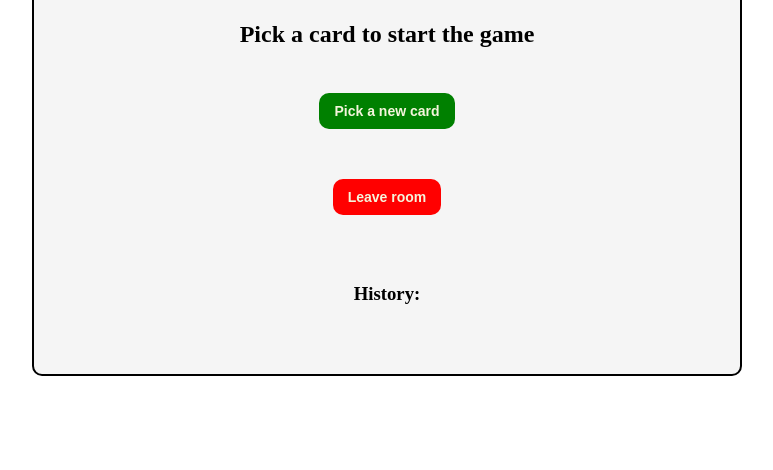
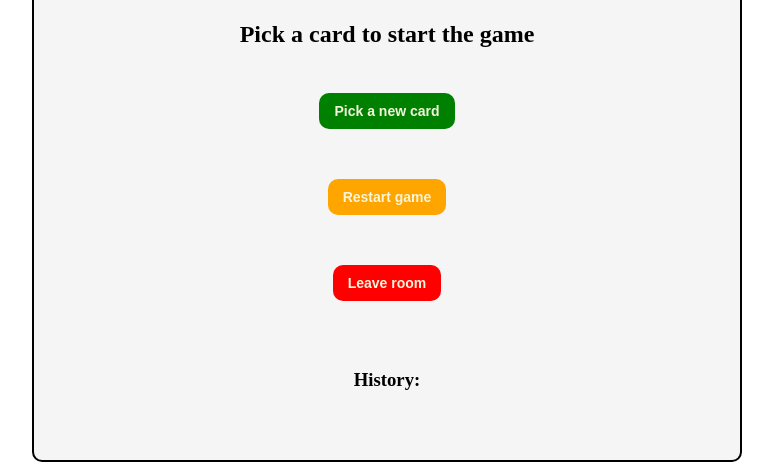
Before and after one commit to OMP404/Distributed-project, a Flask app: template templates/room.html in a window 1280 px wide. Shown: the part 346-816 px from the top of the page, without its empty margins (253-1026 px from the left). Before the commit the page ends 722 px from the top, so only its background shows below. Run offline with Flask 2, Linux system fonts and the light colour scheme; the template is opened without the code that fills it, so the values that code supplies are empty; some libraries are stand-ins or nearby versions; grey boxes are pictures that could not be loaded.

Commit message:
Added option for restarting game

```diff
--- a/main.py
+++ b/main.py
@@ -2,9 +2,6 @@ from flask import Flask, render_template, request, session, redirect, url_for
 from flask_socketio import join_room, leave_room, send, SocketIO, emit
 import random
 from string import ascii_uppercase
-
-from flask import Flask, redirect, render_template, request, session, url_for
-from flask_socketio import SocketIO, join_room, leave_room, send
 
 app = Flask(__name__)
 app.config["SECRET_KEY"] = "hjhjsdahhds"
@@ -30,8 +27,6 @@ challenges = [
 
 def challenge_generator(number):
     return challenges[number-1]
-
-# testing stuff
 
 
 def create_card_deck():
@@ -118,14 +113,38 @@ def message(data):
 
     content = {
         "name": session.get("name"),
-        "message": data["data"]
+        "message": ""
     }
-    send(content, to=room)
-    rooms[room]["messages"].append(content)
-    # if message is a card action (not user has left/joined) delete that card from the deck
-    if not data["data"].startswith("has"):
-        print("Deleting card from deck")
-        rooms[room]["deck"].pop()
+
+    #if restart message was received
+    if data["data"].startswith("RESTART"):
+        #send restart message
+        content["message"] = data["data"]
+        send(content, to=room)
+        rooms[room]["messages"].append(content)
+        #send new deck as a message
+        new_deck = create_card_deck()
+        random.shuffle(new_deck)
+        rooms[room]["deck"] = new_deck
+        #empty message
+        content["message"] = ""
+        #add new cards to message as string
+        for card in new_deck:
+            content["message"] = content["message"] + str(card) + ";"
+        #replace ' with "
+        content["message"] = content["message"].replace("\'", "\"")
+        print(content["message"])
+        #send new deck to the room
+        send(content, to=room)
+    #if message is not restart
+    elif data["data"].startswith("Action") or data["data"].startswith("has"):
+        content["message"] = data["data"]
+        send(content, to=room)
+        rooms[room]["messages"].append(content)
+        #if message is a card action (not user has left/joined) delete that card from the deck
+        if data["data"].startswith("Action"):
+            print("Deleting card from deck")
+            rooms[room]["deck"].pop()
 
     print(f"{session.get('name')} sent msg: {data['data']}")
 
--- a/static/css/style.css
+++ b/static/css/style.css
@@ -98,3 +98,14 @@ h2 {
     font-size: 14px;
     font-weight: 600;
 }
+
+.new_deck_button{
+    padding: 10px 15px;
+    margin: 25px 0px;
+    background-color: orange;
+    border-radius: 10px;
+    border-width: 0;
+    -webkit-text-fill-color: beige;
+    font-size: 14px;
+    font-weight: 600;
+}
--- a/templates/room.html
+++ b/templates/room.html
@@ -4,6 +4,7 @@
     <img class = "card_front" src="static/images/back-maroon.png" id="card_image"/>
     <h2 id="current_card">Pick a card to start the game</h2>
     <button class="new_card_button" onClick="pickCard()">Pick a new card</button>
+    <button class="new_deck_button" onClick="newDeck()">Restart game</button>
     <button class="leave_button" onClick="leaveRoom()">Leave room</button>
     <h3>History:</h3>
     <div class="history" id="history"></div>
@@ -17,6 +18,7 @@
 
   //function for creating a new message and displaying it in "history" div
   const createMessage = (name, msg) => {
+    if (msg.startsWith('Action') || msg.startsWith('has') || msg.startsWith('RESTART')) {
         const content = `
         <div class="text">
             <span>
@@ -28,6 +30,7 @@
         </div>
         `;
         history.innerHTML += content;
+    }
   };
 
   //function for adding new card to deck
@@ -40,14 +43,24 @@
 
   //function for updating the gamestate for players that joined mid game
   const catchUpToGame = (latestMessage) => {
+    if (latestMessage.startsWith('Action') || latestMessage.startsWith('has') || latestMessage.startsWith('RESTART')) {
         document.getElementById("current_card").innerHTML = `${latestMessage}`;
         msg_split = latestMessage.split(':')
-    document.getElementById('card_image').src = "static/images/" + msg_split[0] + ".png";
+        document.getElementById('card_image').src = "static/images/" + msg_split[1] + ".png";
+    }
+    else {
+        document.getElementById("current_card").innerHTML = `Wait for your turn`;
+        document.getElementById('card_image').src = "static/images/back-maroon.png";
+    }
   }
 
   //function for picking new card from deck
   const pickCard = () => {
     socketio.emit("checkTurn");
+  }
+
+  const newDeck = () => {
+    sendActionInfo(`RESTART GAME`)
   }
 
   //function for sending information about aciton as message
@@ -64,16 +77,21 @@
 
   //this event happens when new message is received
   socketio.on("message", (data) => {
+
+    if (data.message.startsWith('has')) {
         createMessage(data.name, data.message);
         console.log("Received message")
+    }
     //if message is card action, delete card from deck
-    if (!data.message.startsWith('has')) {
+    else if (data.message.startsWith('Action')) {
+        createMessage(data.name, data.message);
+        console.log("Received message")
         //split msg into card name and challenge
         msg_split = data.message.split(':')
-        console.log(msg_split[0])
+        console.log(msg_split[1])
         //if this card is still in local deck, delete it
         for (let i = 0; i < deck.length; i++) {
-            if(deck[i].name == msg_split[0]) {
+            if(deck[i].name == msg_split[1]) {
                 //console.log("Removed card: ", deck[i])
                 deck.splice(i, 1)
             }
@@ -83,8 +101,28 @@
             document.getElementById('card_image').src = "static/images/back-maroon.png";
         }
         else {
-            document.getElementById("current_card").innerHTML = `${data.message}`;
-            document.getElementById('card_image').src = "static/images/" + msg_split[0] + ".png";
+            document.getElementById("current_card").innerHTML = `${msg_split[1]}: ${msg_split[2]}`;
+            document.getElementById('card_image').src = "static/images/" + msg_split[1] + ".png";
+        }
+    }
+    //if message was restart message
+    else if (data.message.startsWith('RESTART')) {
+        createMessage(data.name, data.message);
+        console.log("Received message")
+    }
+    //else message contains new deck
+    else {
+        document.getElementById("current_card").innerHTML = `Game restarted.`;
+        document.getElementById('card_image').src = "static/images/back-maroon.png";
+        msg_split = data.message.split(';')
+        //empty current deck and initialize new deck
+        while(deck.length > 0) {
+            deck.pop()
+        }
+        for (let i = 0; i < 52; i++) {
+            new_card = JSON.parse(msg_split[i])
+            console.log("Creating card:", new_card["name"], new_card["challenge"])
+            createCard(new_card["name"], new_card["challenge"])
         }
     }
   });
@@ -100,7 +138,7 @@
         //change current_card to this one and send information about this action
         document.getElementById("current_card").innerHTML = `${new_card.name}: ${new_card.challenge}`;
         document.getElementById('card_image').src = "static/images/" + new_card.name + ".png";
-        sendActionInfo(`${new_card.name}: ${new_card.challenge}`)
+        sendActionInfo(`Action:${new_card.name}: ${new_card.challenge}`)
         if(new_card.challenge == "Break card" || new_card.challenge == "The slave" || new_card.challenge == "Question master"){
 
         }
```
Lines whose indentation alone changed are shown as unchanged.
